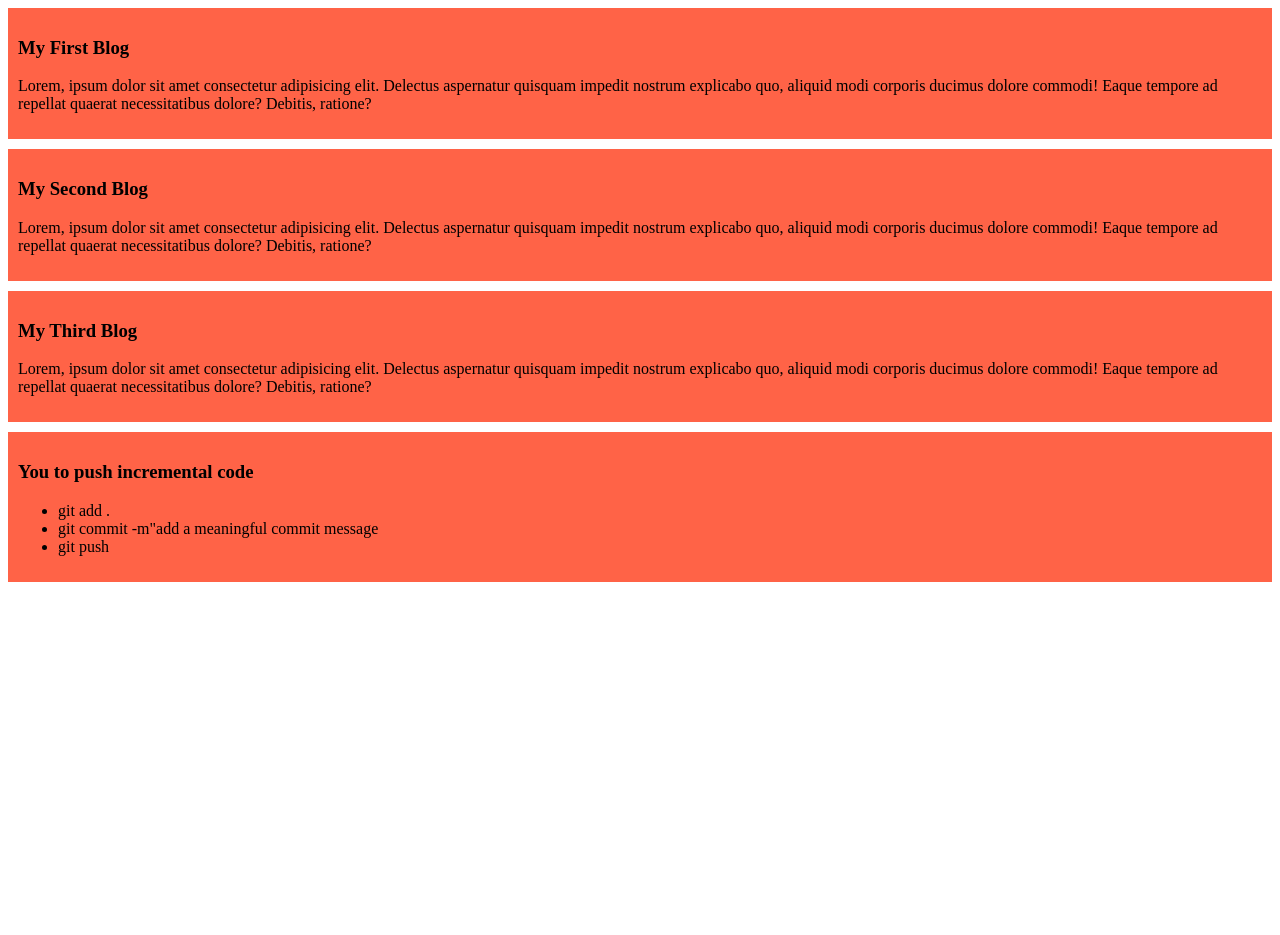
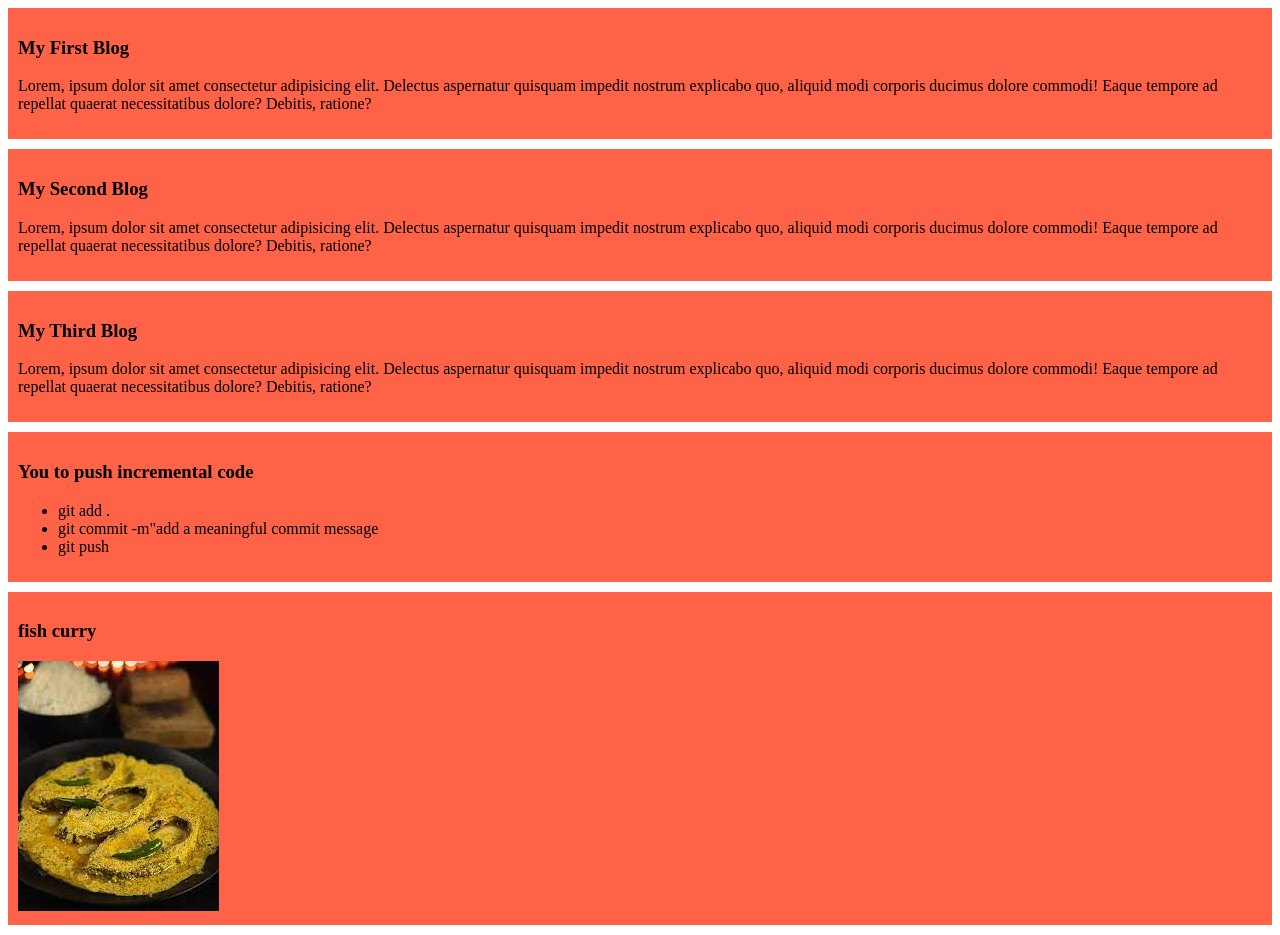
Before and after one commit to sajmun14/my-first-github-repo, a plain HTML site: page index.html in a window 1280 px wide. Before the commit the page ends 800 px from the top, so only its background shows below. Drawn offline with Linux system fonts and the light colour scheme.

Commit message:
added a image

```diff
--- a/index.html
+++ b/index.html
@@ -29,5 +29,11 @@
 
         </ul>
     </div>
+    <div>
+        <h3>fish curry</h3>
+        <img src="images/fishcurry.jpg" alt="">
+
+    </div>
+
 </body>
 </html>
```
Also changed, not shown: images/fishcurry.jpg (added).
